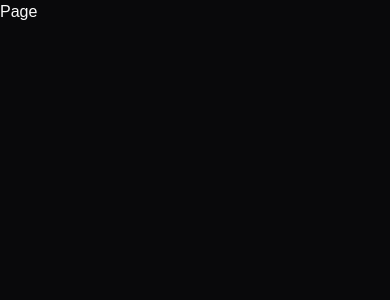
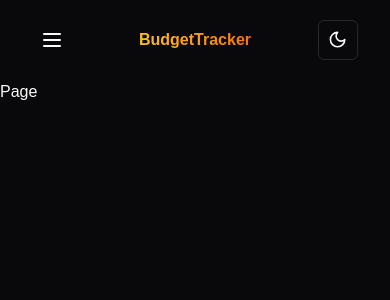
Before and after one commit to BentlyM/budget-tracker, a Next.js app: page / in a window 390 px wide. Shown: the top 300 px of the page. Built offline with nearby package versions, Linux system fonts and the light colour scheme.

Commit message:
added mobile navigation

```diff
--- a/components/Logo.tsx
+++ b/components/Logo.tsx
@@ -12,4 +12,14 @@ const Logo = () => {
   )
 }
 
+
+export const LogoMobile = () => {
+    return (
+      <a href='/' className='flex items-center gap-2'>
+          <p className='bg-gradient-to-r from-amber-400 to-orange-500 bg-clip-text text-3x1 font-bold leading-tight tracking tighter text-transparent'>
+              BudgetTracker
+          </p>
+      </a>
+    )
+}
 export default Logo
--- a/components/Navbar.tsx
+++ b/components/Navbar.tsx
@@ -1,18 +1,21 @@
 'use client';
 
-import React from 'react';
-import Logo from './Logo';
+import React, { useState } from 'react';
+import Logo, { LogoMobile } from './Logo';
 import { usePathname } from 'next/navigation';
 import Link from 'next/link';
 import { cn } from '@/lib/utils';
-import { buttonVariants } from './ui/button';
+import { Button, buttonVariants } from './ui/button';
 import { UserButton } from '@clerk/nextjs';
 import { ThemeSwitcherBtn } from './ThemeSwitcherBtn';
+import { Sheet, SheetContent, SheetTrigger } from './ui/sheet';
+import { Menu } from 'lucide-react';
 
 const Navbar = () => {
   return (
     <>
-      <DesktopNavBar />
+      <DesktopNavbar />
+      <MobileNavbar />
     </>
   );
 };
@@ -23,7 +26,45 @@ const items = [
   { label: 'Manage', link: '/manage' },
 ];
 
-function DesktopNavBar() {
+function MobileNavbar() {
+  const [isOpen, setIsOpen] = useState(false);
+
+  return (
+    <div className="block border-separate bg-background md:hidden">
+      <nav className="container flex items-center justify-between px-8">
+        <Sheet open={isOpen} onOpenChange={setIsOpen}>
+          <SheetTrigger asChild>
+            <Button variant={'ghost'} size={'icon'}>
+              <Menu />
+            </Button>
+          </SheetTrigger>
+          <SheetContent className="w-[400px] sm:w-[540px]" side={'left'}>
+            <Logo />
+            <div className="flex flex-col gap-1 pt-4">
+              {items.map((item) => (
+                <NavbarItem
+                  key={item.label}
+                  link={item.link}
+                  label={item.label}
+                  clickCallback={()=> setIsOpen((prev) => !prev)}
+                />
+              ))}
+            </div>
+          </SheetContent>
+        </Sheet>
+        <div className='flex h-[80px] min-h-[60px] items-center gap-x-4'>
+            <LogoMobile />
+        </div>
+        <div className='flex items center gap-2'>
+            <ThemeSwitcherBtn />
+            <UserButton />
+        </div>
+      </nav>
+    </div>
+  );
+}
+
+function DesktopNavbar() {
   return (
     <div className="hidden border-separate border-b bg-background md:flex justify-center">
       <nav className="container flex items-center justify-between px-8">
@@ -39,7 +80,7 @@ function DesktopNavBar() {
             ))}
           </div>
         </div>
-        <div className='flex items-center gap-2'>
+        <div className="flex items-center gap-2">
           <ThemeSwitcherBtn />
           <UserButton />
         </div>
@@ -48,7 +89,7 @@ function DesktopNavBar() {
   );
 }
 
-function NavbarItem({ link, label }: { link: string; label: string }) {
+function NavbarItem({ link, label, clickCallback }: { link: string; label: string; clickCallback?: VoidFunction}) {
   const pathname = usePathname();
   const isActive = pathname === link;
 
@@ -64,6 +105,9 @@ function NavbarItem({ link, label }: { link: string; label: string }) {
             'flex justify-center text-lg text-muted-foreground hover:text-foreground',
             isActive && 'text-foreground'
           )}
+          onClick={() => {
+            if(clickCallback) clickCallback();
+          }}
         >
           {label}
         </Link>
```
